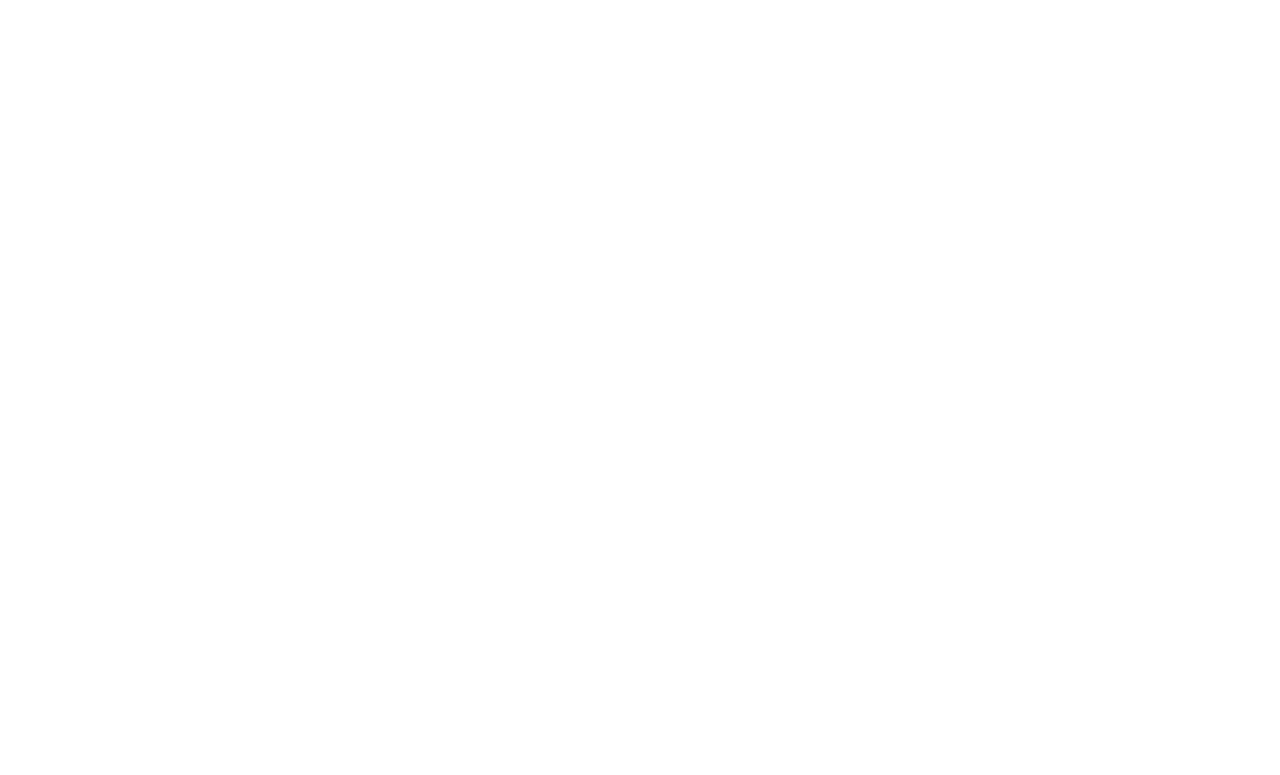
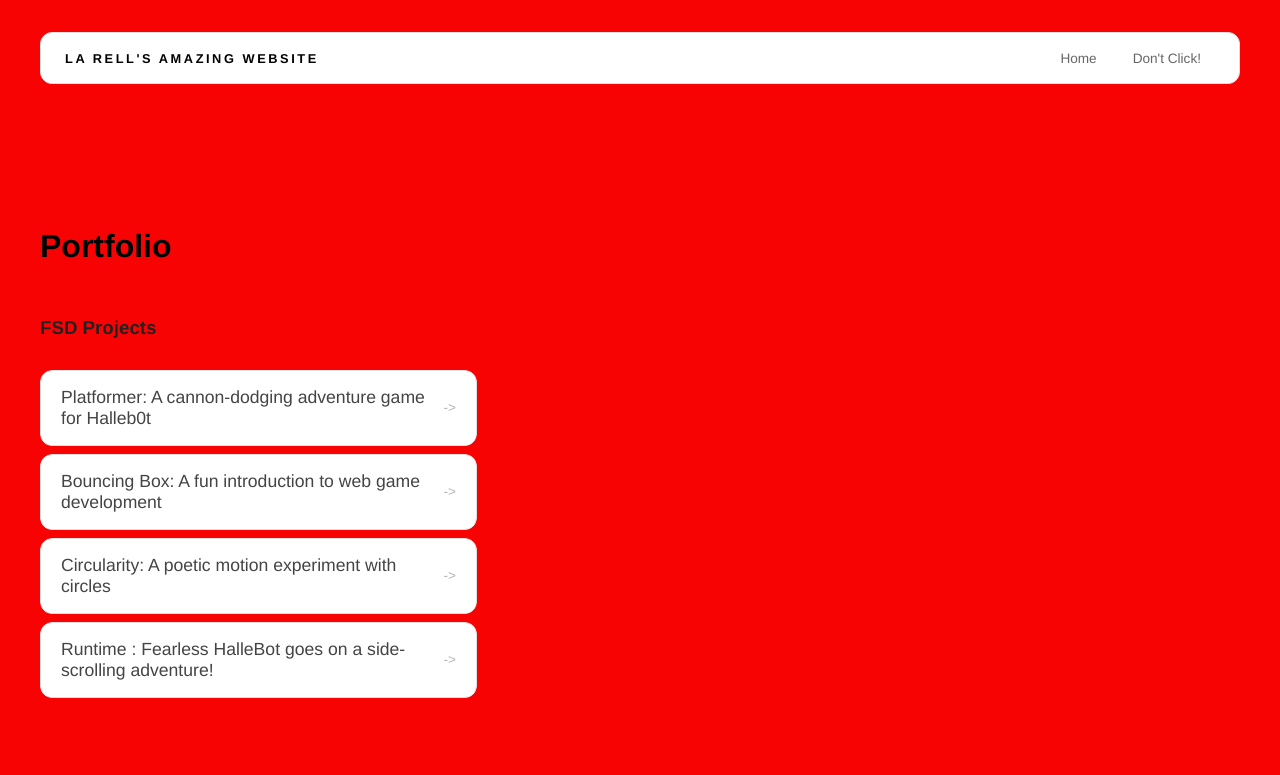
Before and after one commit to jurrellreddick-wq/jurrellreddick-wq.github.io, a plain HTML site: page portfolio.html in a window 1280 px wide. Drawn offline with Linux system fonts and the light colour scheme.

Commit message:
add portfolio page to website

```diff
--- a/portfolio.html
+++ b/portfolio.html
@@ -0,0 +1,53 @@
+<!DOCTYPE html>
+<html>
+
+<head>
+  <title>15 REASONS WHY</title>
+  <link rel="stylesheet"
+  href="style.css" />
+</head>
+
+<body>
+  <!-- All content goes here -->
+  <div id="all-contents">
+    <nav>
+      <h1>La Rell's Amazing Website</h1>
+      <ul id="nav-ul">
+        <li class="nav-li">
+          <a href="index.html">Home</a>
+        </li>
+        <li class="nav-li">
+          <a href="portfolio.html">Don't Click!</a>
+        </li>
+      </ul>
+    </nav>
+
+    <main>
+      <div class="content">
+        <h1>Portfolio</h1>
+        <h3>FSD Projects</h3>
+        <ul id="portfolio">
+          <li>
+            <a href="fsd-projects/platformer/">Platformer: A cannon-dodging adventure game for Halleb0t</a>
+          </li>
+          <li>
+            <a href="fsd-projects/bouncing-box/">Bouncing Box: A fun introduction to web game development</a>
+          </li>
+          <li>
+            <a href="fsd-projects/circularity/">Circularity: A poetic motion experiment with circles</a>
+          </li>
+          <li>
+            <a href="fsd-projects/runtime/">Runtime : Fearless HalleBot goes on a side-scrolling adventure!</a>
+          </li>
+
+        </ul>
+
+        <!-- ASD Projects will go here -->
+
+      </div>
+    </main>
+
+  </div>
+</body>
+
+</html>
--- a/style.css
+++ b/style.css
@@ -15,6 +15,7 @@ body {
   margin: 0 auto;
   padding: 32px 40px;
 }
+
 h2 {
   margin: 0;
   font-size: clamp(4rem, 10vw, 7rem);
@@ -25,6 +26,26 @@ h2 {
   color: #f3eeee;
 }
 
+main {
+  display: grid;
+  grid-template-columns: minmax(220px, 1fr) minmax(420px, 1.6fr);
+  align-items: center;
+  min-height: calc(100vh - 160px);
+  gap: clamp(32px, 5vw, 80px);
+}
+
+.sidebar {
+  width: 100%;
+}
+
+.content {
+  display: flex;
+  flex-direction: column;
+  align-items: flex-start;
+  gap: 12px;
+}
+
+
 .content > p {
   margin: 0;
   color: #000000;
@@ -32,7 +53,9 @@ h2 {
   text-transform: uppercase;
   letter-spacing: 0.15em;
   line-height: 1.4;
-  .sidebar-img {
+}
+
+.sidebar-img {
   width: 100%;
   max-width: 760px;
   aspect-ratio: 3 / 4;
@@ -95,3 +118,57 @@ nav h1 {
 .nav-li a:hover {
   background: #000;
   color: #fff;
+}
+
+/* Portfolio styles */
+.content h1 {
+  color: black;
+}
+
+#portfolio {
+  list-style: none;
+  margin: 0;
+  padding: 0;
+  width: 100%;
+  display: flex;
+  flex-direction: column;
+  gap: 8px;
+}
+
+#portfolio li {
+  border-radius: 12px;
+  overflow: hidden;
+}
+
+#portfolio a {
+  display: flex;
+  justify-content: space-between;
+  align-items: center;
+  text-decoration: none;
+  color: #444;
+  padding: 16px 20px;
+  font-size: 1.1rem;
+  font-weight: 500;
+  background: #fff;
+  border: 1px solid #e0e0e0;
+  border-radius: 12px;
+  transition: background 0.25s ease, color 0.25s ease, transform 0.25s ease;
+}
+
+#portfolio a:hover {
+  background: #000;
+  color: #fff;
+  transform: translateX(4px);
+}
+
+#portfolio a::after {
+  content: "->";
+  font-size: 0.85rem;
+  opacity: 0.4;
+  transition: opacity 0.25s ease;
+  white-space: nowrap;
+}
+
+#portfolio a:hover::after {
+  opacity: 1;
+}
```
Also changed, not shown: index.html (+12 -11 lines).
